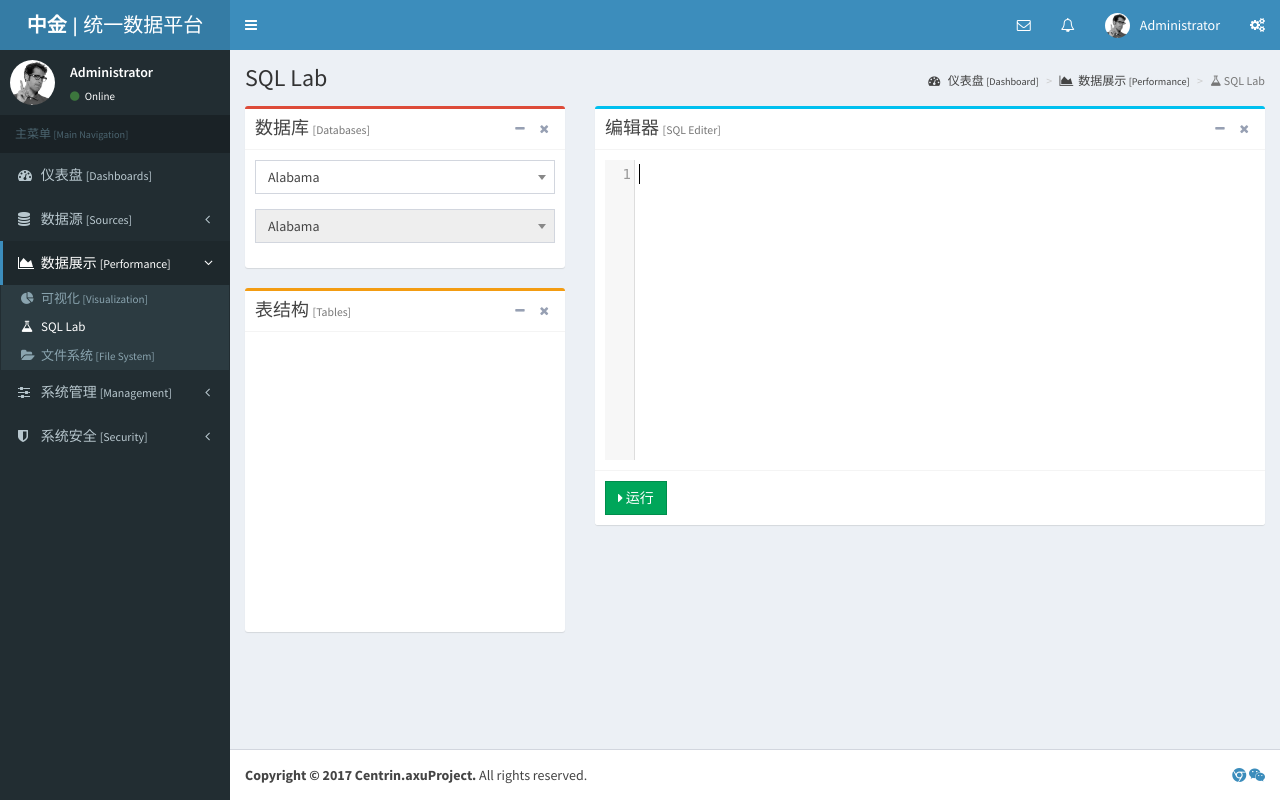
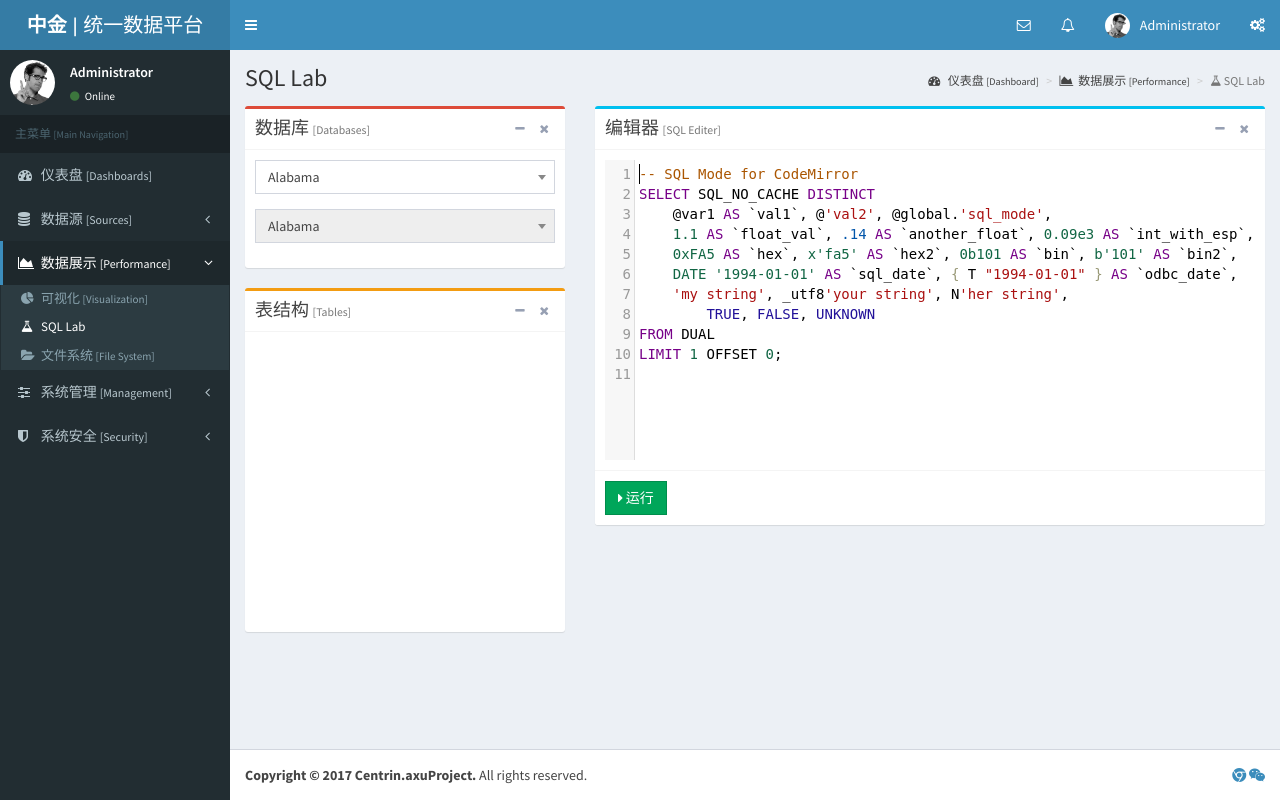
Before and after one commit to axu4github/ceudp, a Django app: page /performance/sql/ in a window 1280 px wide. Run offline with Django 3.2, Linux system fonts and the light colour scheme; some libraries are stand-ins or nearby versions.

Commit message:
SQL编辑器增加默认例子

```diff
--- a/performance/templates/performance/sql_lab.html
+++ b/performance/templates/performance/sql_lab.html
@@ -106,7 +106,18 @@
               </div>
             </div>
             <div class="box-body">
-              <textarea id="code" name="code"></textarea>
+              <textarea id="code" name="code">
+-- SQL Mode for CodeMirror
+SELECT SQL_NO_CACHE DISTINCT
+    @var1 AS `val1`, @'val2', @global.'sql_mode',
+    1.1 AS `float_val`, .14 AS `another_float`, 0.09e3 AS `int_with_esp`,
+    0xFA5 AS `hex`, x'fa5' AS `hex2`, 0b101 AS `bin`, b'101' AS `bin2`,
+    DATE '1994-01-01' AS `sql_date`, { T "1994-01-01" } AS `odbc_date`,
+    'my string', _utf8'your string', N'her string',
+        TRUE, FALSE, UNKNOWN
+FROM DUAL
+LIMIT 1 OFFSET 0;
+              </textarea>
             </div>
             <div class="box-footer">
               <button type="button" class="btn btn-flat btn-success"><i class="fa fa-caret-right"></i> 运行</button>
```
